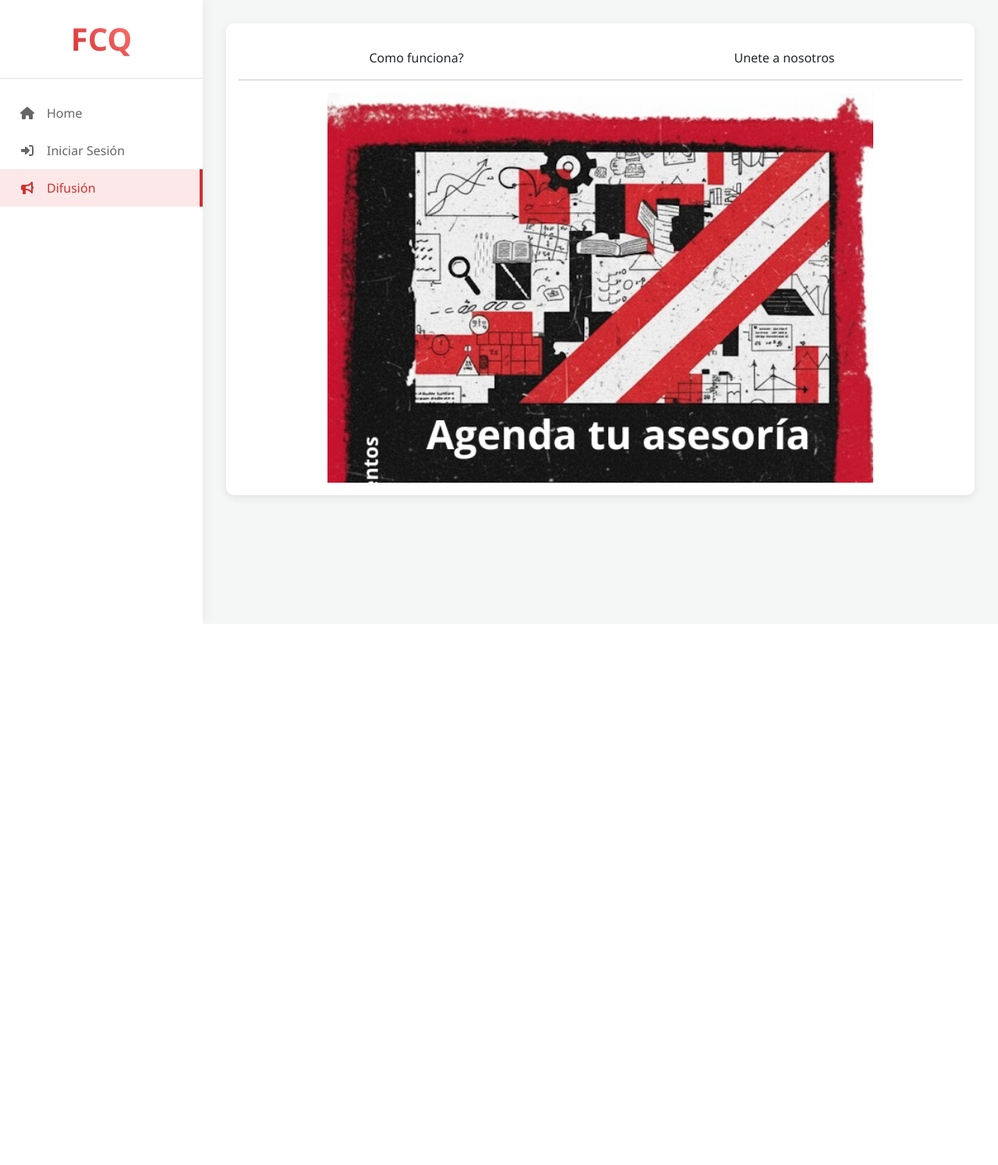
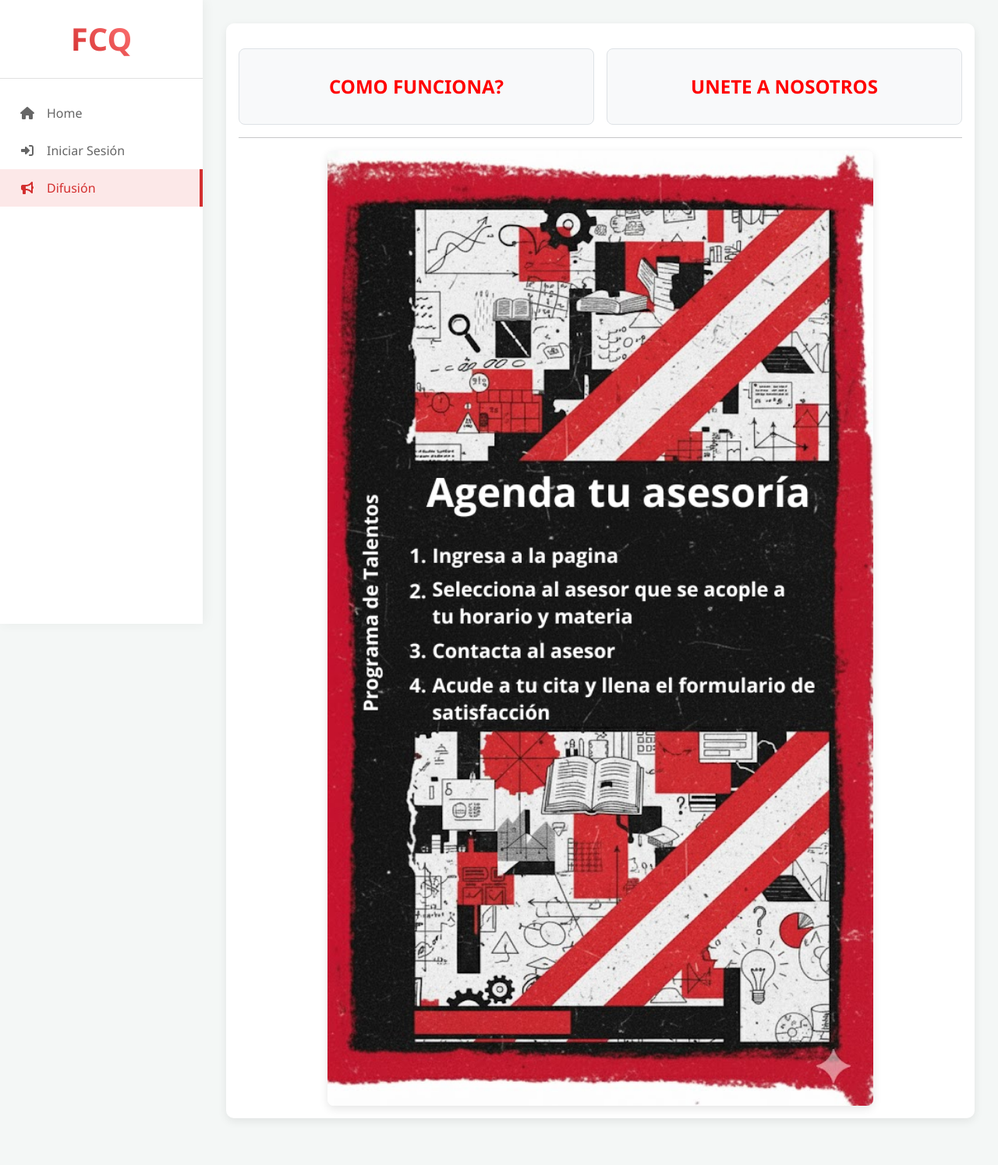
Before and after one commit to ItsBirdy2203/Asesorias2, a PHP site: page /difusion.php in a window 1280 px wide. Shown: the whole page at 78% size. Before the commit the page ends 800 px from the top, so only its background shows below. Run offline with PHP 8.4, Linux system fonts and the light colour scheme.

Commit message:
admin_style.css

```diff
--- a/admin_style.css
+++ b/admin_style.css
@@ -126,48 +126,58 @@ body {
 
 /* --- ESTILOS PARA LA PÁGINA DE DIFUSIÓN --- */
 
+/* 1. Estilos para los nuevos botones (50/50) */
+.difusion-selector {
+    padding: 30px 15px; /* Espacio interno */
+    background-color: #f8f9fa; /* Fondo gris claro */
+    border: 1px solid #dee2e6;
+    border-radius: 8px;
+    cursor: pointer; /* Mano del mouse */
+    transition: all 0.2s ease-in-out;
+
+    /* --- TUS REQUISITOS --- */
+    color: red; /* Letras en rojo */
+    font-size: 1.5rem; /* Letras grandes */
+    font-weight: bold;
+    text-transform: uppercase;
+}
+
+.difusion-selector:hover {
+    background-color: #e9ecef; /* Gris más oscuro al pasar el mouse */
+    transform: scale(1.02); /* Efecto de zoom leve */
+    box-shadow: 0 4px 10px rgba(0,0,0,0.1);
+}
+
+
+/* 2. CORRECCIÓN para que la imagen se vea completa */
 .imagen-difusion-container {
     position: relative;
     width: 100%;
+    max-width: 700px; /* Mantiene el tamaño que pusimos antes */
+    margin: 0 auto; /* Centrado */
 
-    /* --- LÍNEAS NUEVAS --- */
-    /* Define un ancho máximo (ej. 700px).
-       Puedes cambiar este número si lo quieres más grande o pequeño */
-    max-width: 700px;
-
-    /* Centra el contenedor de la imagen en la página */
-    margin: 0 auto;
-    /* --- FIN LÍNEAS NUEVAS --- */
-
-    min-height: 500px; /* Puedes ajustar esto si la imagen es muy alta */
-    overflow: hidden;
+    /* (ELIMINADO) min-height: 500px; <-- Esto cortaba la imagen */
+    /* (ELIMINADO) overflow: hidden; <-- Esto cortaba la imagen */
 }
 
 .img-difusion {
-    /* 1. Oculta y posiciona todas las imágenes */
-    display: none;
+    /* (ELIMINADO) position: absolute; <-- Esto causaba el error de altura */
+    display: none; /* Oculto por defecto */
     opacity: 0;
-    position: absolute;
-    top: 0;
-    left: 0;
 
-    /* 2. LA ANIMACIÓN (Fundido y Deslizamiento) */
+    /* Animación */
     transition: opacity 0.5s ease-out, transform 0.5s ease-out;
+    transform: translateY(20px); /* Empieza 20px abajo */
 
-    /* (NUEVO) Comienza 20px más abajo */
-    transform: translateY(20px);
-
-    /* 3. Estilos de la imagen */
+    /* Estilos */
     width: 100%;
-    height: auto;
+    height: auto; /* La altura se ajusta sola */
     border-radius: 8px;
     box-shadow: 0 4px 12px rgba(0,0,0,0.1);
 }
 
 .img-difusion.active {
-    /* 4. Muestra la imagen activa */
     display: block;
     opacity: 1;
-    /* (NUEVO) Vuelve a su posición original (0px) */
-    transform: translateY(0);
+    transform: translateY(0); /* Vuelve a su posición original */
 }
```
